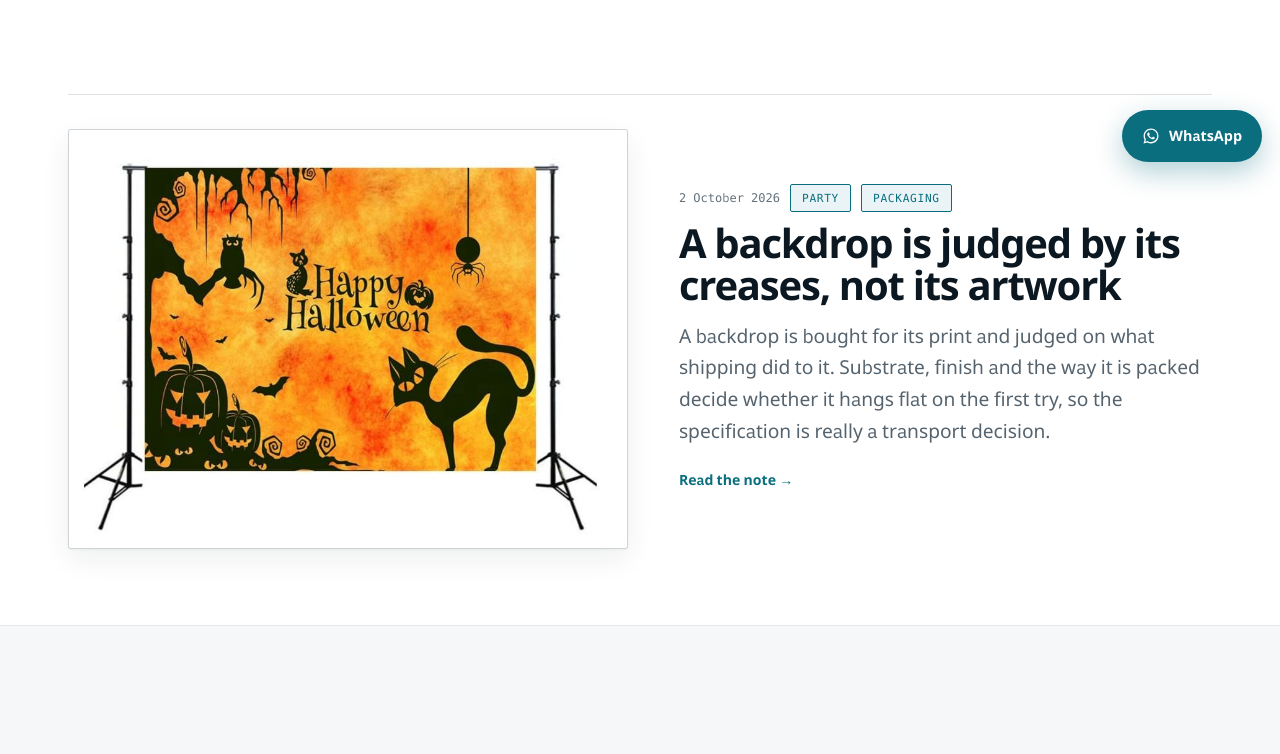
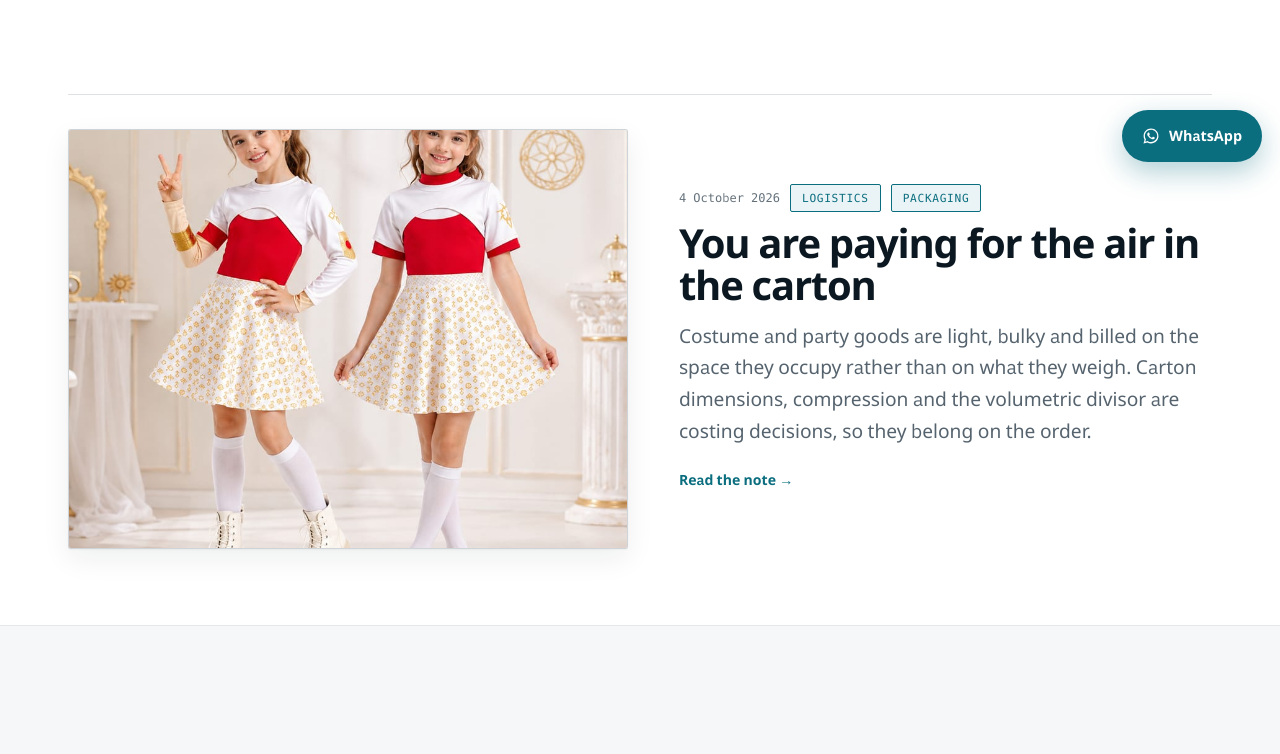
Before and after one commit to hongboGan/hbcoser-site, a React (Vite) app: page /blog in a window 1280 px wide. Shown: the part 620-1374 px from the top of the page. Built offline with nearby package versions, Linux system fonts and the light colour scheme.

Commit message:
Publish the freight packing note
Adds the dimensional-weight article: bulky light goods are billed on the
space they occupy, so carton dimensions and compression are costing
decisions that belong on the order.

blog.js 7 -> 8 posts, sitemap 44 -> 45 routes.

```diff
--- a/src/content/blog.js
+++ b/src/content/blog.js
@@ -4,6 +4,50 @@
 // questions that prompted it. Every word of every article is original, and nothing here
 // is presented as a fact about our own factory that is not true.
 export const POSTS = [
+  {
+    slug: 'paying-for-the-air-in-the-carton',
+    title: 'You are paying for the air in the carton',
+    excerpt: 'Costume and party goods are light, bulky and billed on the space they occupy rather than on what they weigh. Carton dimensions, compression and the volumetric divisor are costing decisions, so they belong on the order.',
+    date: '2026-10-04',
+    tags: ['Logistics', 'Packaging', 'Costing'],
+    cover: '/products/kids-fantasy-dress-set.jpg',
+    sources: [
+      'Freight references explaining that carriers charge the greater of actual and volumetric weight, and that the divisor differs between air and courier services (topic cue only)',
+      'Import guidance on billing bulky light goods on external packed dimensions, and on the cost effect of a carton only slightly oversized (topic cue only)',
+      'Sea freight material on charging loose cargo on the greater of weight or measure, and on usable volume per container (topic cue only)',
+      'Sourcing notes on compressing textiles, and on negotiating the volumetric basis rather than the rate (topic cue only)',
+    ],
+    body: `A costume that weighs a few hundred grams can still be billed as though it weighed several kilos. Nothing in the garment caused that. The carton did, because freight is priced on the space a shipment occupies as well as on its weight, and finished garments occupy a great deal of space.
+
+## Light goods are billed on space
+
+Carriers compare two numbers and charge the greater one: the actual gross weight, and the volumetric weight derived from the package dimensions. The volumetric figure is length times width times height, divided by a divisor that varies by service. Air freight is normally calculated on a divisor of six thousand with centimetres and kilograms, while express couriers commonly use five thousand, so a carton priced on the courier basis comes out heavier than the air standard would suggest.
+
+The arithmetic is unforgiving. A carton measuring sixty by forty by forty centimetres holds ninety-six thousand cubic centimetres, which works out at sixteen kilos of volumetric weight on a divisor of six thousand. If the goods inside weigh two kilos, the shipment is billed on sixteen.
+
+## Ocean freight counts the same space differently
+
+Sea freight uses no divisor, but the logic does not change. Loose cargo is charged on the greater of weight or measure, so a low-density shipment is priced on its volume. That volume is quoted in cubic metres, and a twenty-foot container holds roughly twenty-six to twenty-eight cubic metres of usable space.
+
+This is why a master carton specification belongs on the purchase order. A carton of half a metre by forty centimetres by twenty-eight and a half centimetres is a little over five hundredths of a cubic metre. Small differences in that number, repeated across a thousand cartons, decide whether a container closes comfortably or needs a second one.
+
+## Compression is the lever you can pull
+
+Textiles compress. Garments packed flat under pressure take up markedly less volume than the same garments packed loosely, and the saving lands in the freight bill rather than in a line anyone has to negotiate.
+
+There is a limit, and it differs by product. A printed backdrop that has to travel rolled, so that it arrives without permanent creases, will cube out far faster than one that can be folded flat, so the pack that protects the print is the pack that costs the most space. That tension belongs in the same conversation as the freight figure rather than in two separate ones, and the [packing note on backdrops](/blog/backdrop-judged-by-its-creases) works through the other side of it.
+
+## What to settle before you commit
+
+- **Packed dimensions, measured externally after packing**, rather than the flat product size.
+- **The divisor your forwarder actually uses**, because the same carton changes price between services.
+- **Whether the goods can be compressed**, and how far, before the print or the trim suffers.
+- **An inner pack count that fills the carton.** A carton three-quarters full is still billed as though it were full.
+- **Volume in cubic metres per carton, stated on the order**, so freight can be estimated before the goods exist.
+
+None of this changes what the product is. It changes what the product costs to move, and for bulky goods that is frequently the larger number.`,
+  },
+
   {
     slug: 'backdrop-judged-by-its-creases',
     title: 'A backdrop is judged by its creases, not its artwork',
```
Also changed, not shown: 1 other file (tests, documents, lock files or other folders).
